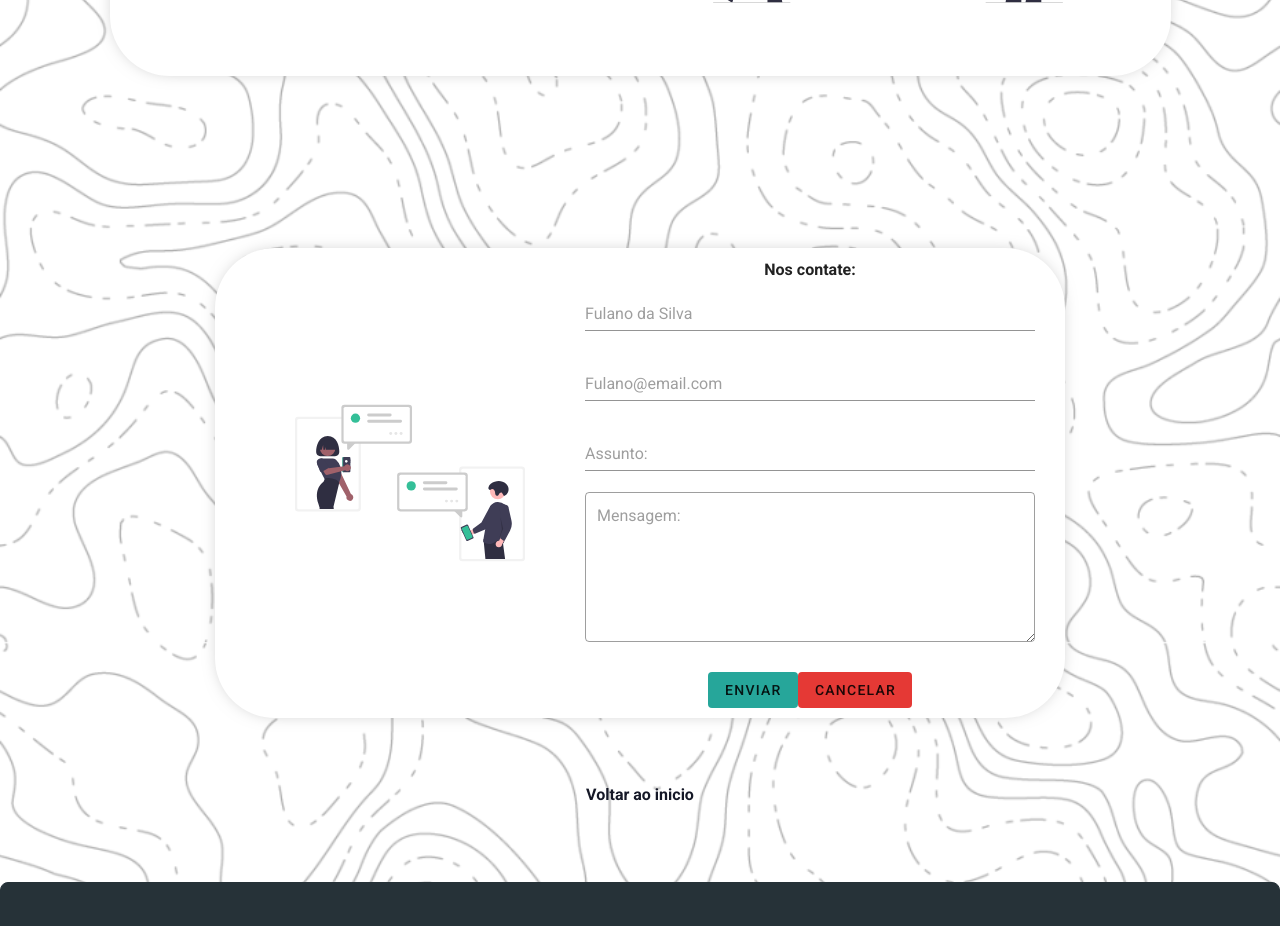
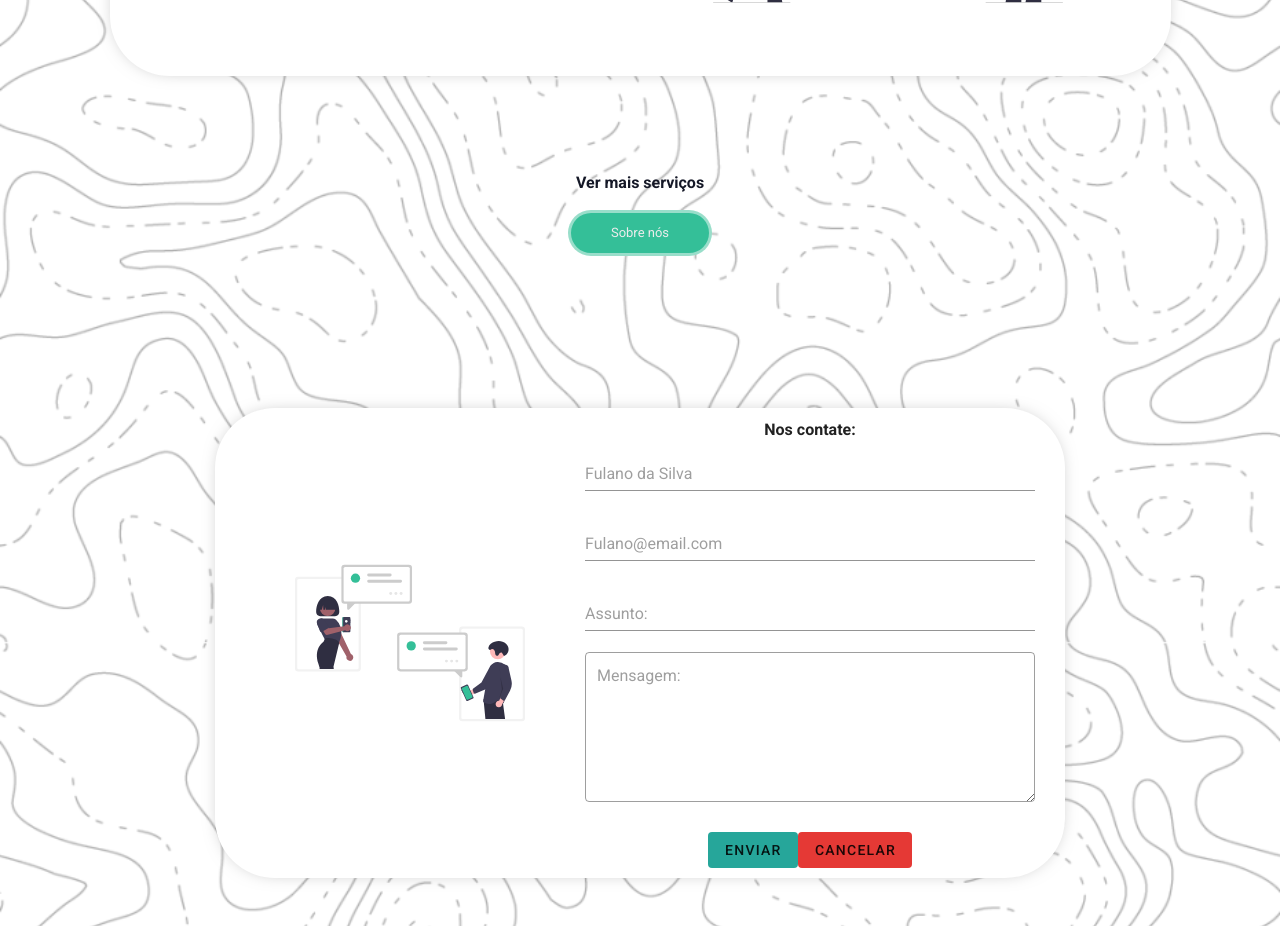
Before and after one commit to Trovarelli/fic-company-vue.js, a Nuxt app: page / in a window 1280 px wide. Shown: the part 1940-2866 px from the top of the page. Built offline with nearby package versions, Linux system fonts and the light colour scheme.

Commit message:
buttom-scroll

```diff
--- a/assets/main.scss
+++ b/assets/main.scss
@@ -139,6 +139,15 @@ $btnGeral: rgb(236, 236, 236);
   justify-content: center;
   align-items: center;
 }
+
+.servicos2 {
+  height: 20vh !important;
+  display: flex;
+  flex-direction: column;
+  justify-content: center;
+  align-items: center;
+}
+
 
 .verMais {
   text-decoration: none !important;
--- a/components/Banner.vue
+++ b/components/Banner.vue
@@ -6,7 +6,7 @@
                 Nós prometemos a <br>
                 <b>melhor solução</b> <br>
                 para seu negócio! <br>
-                <a href="#servicos" class="btnScroll">Nossos serviços</a>
+                <a class="btnScroll"  @click="scrollToBottom">Nossos serviços</a>
             </v-col>
             <v-col class="banner-animation">
               <img src="~/static/img/balao.png" id="balao">
@@ -23,9 +23,13 @@
 
 <script>
 export default {
-    name: 'Banner',
-    setup() {
+  setup() {
 
-    },
+  },
+  methods: {
+  scrollToBottom() {
+    window.scrollTo(0, 600);
+    }
+  }
 }
 </script>
--- a/pages/index.vue
+++ b/pages/index.vue
@@ -26,8 +26,8 @@
 			<v-spacer></v-spacer>
       <a class="verMais">Ver mais serviços</a>
 			<a class="btnScroll" @click="scrollToBottom">Sobre nós</a>
-    </v-container>
-		<v-container>
+      </v-container>
+		  <v-container>
 			<div class="containerSobre">
 				<div class="msgSobre">
 					<h1 id="sobreNos"> Sobre Nós: </h1>
@@ -38,6 +38,10 @@
 				</div>
 				<img src="~/static/img/sobre.svg" height="350" width="350" alt="Imagem mostra desenho de funcionarios montando as filosofias da empresa.">
 			</div>
+      <div class="servicos2">
+        <a class="verMais">Ver mais serviços</a>
+        <a class="btnScroll" @click="scrollToBottom2">Sobre nós</a>
+      </div>
 		</v-container>
     <ContatoForm />
     </div>
@@ -52,6 +56,9 @@ export default {
   methods: {
   scrollToBottom() {
     window.scrollTo(0, 1200);
+    },
+    scrollToBottom2() {
+    window.scrollTo(0, 1860);
     }
   }
 }
```
